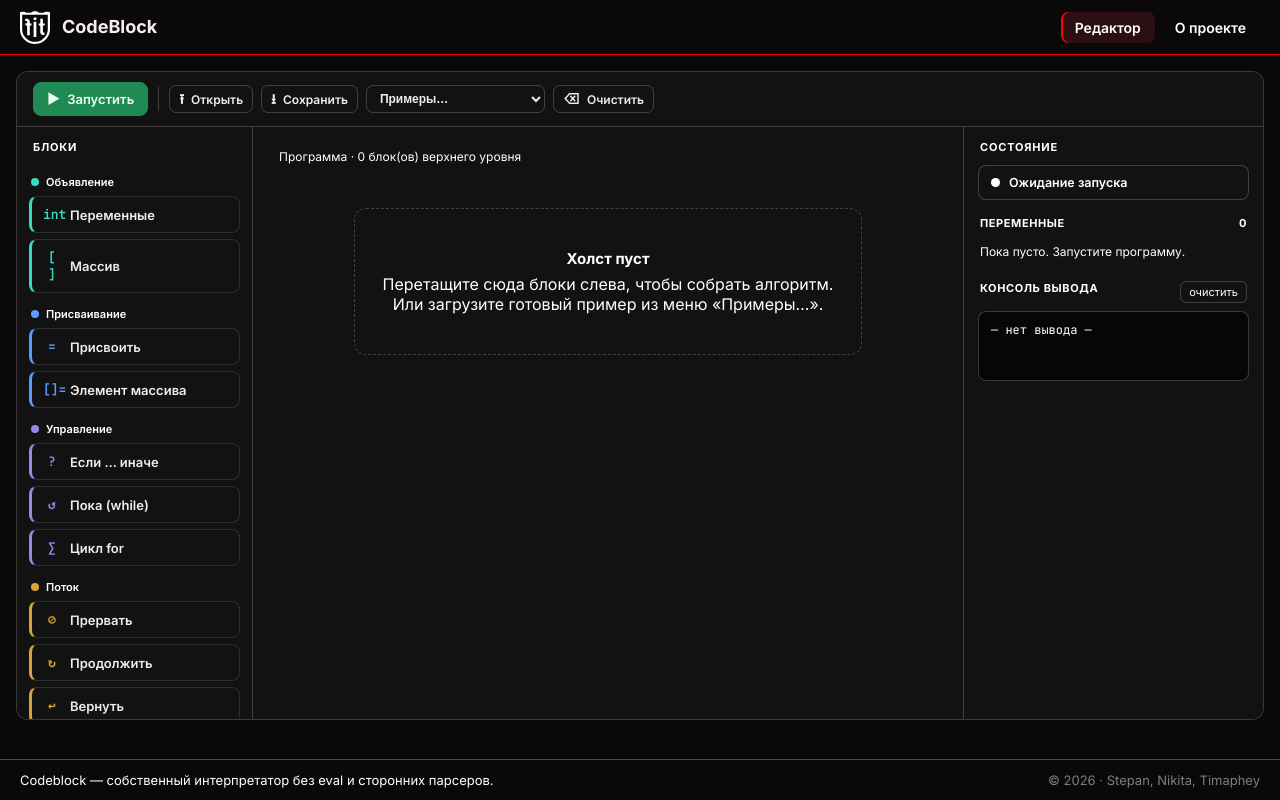
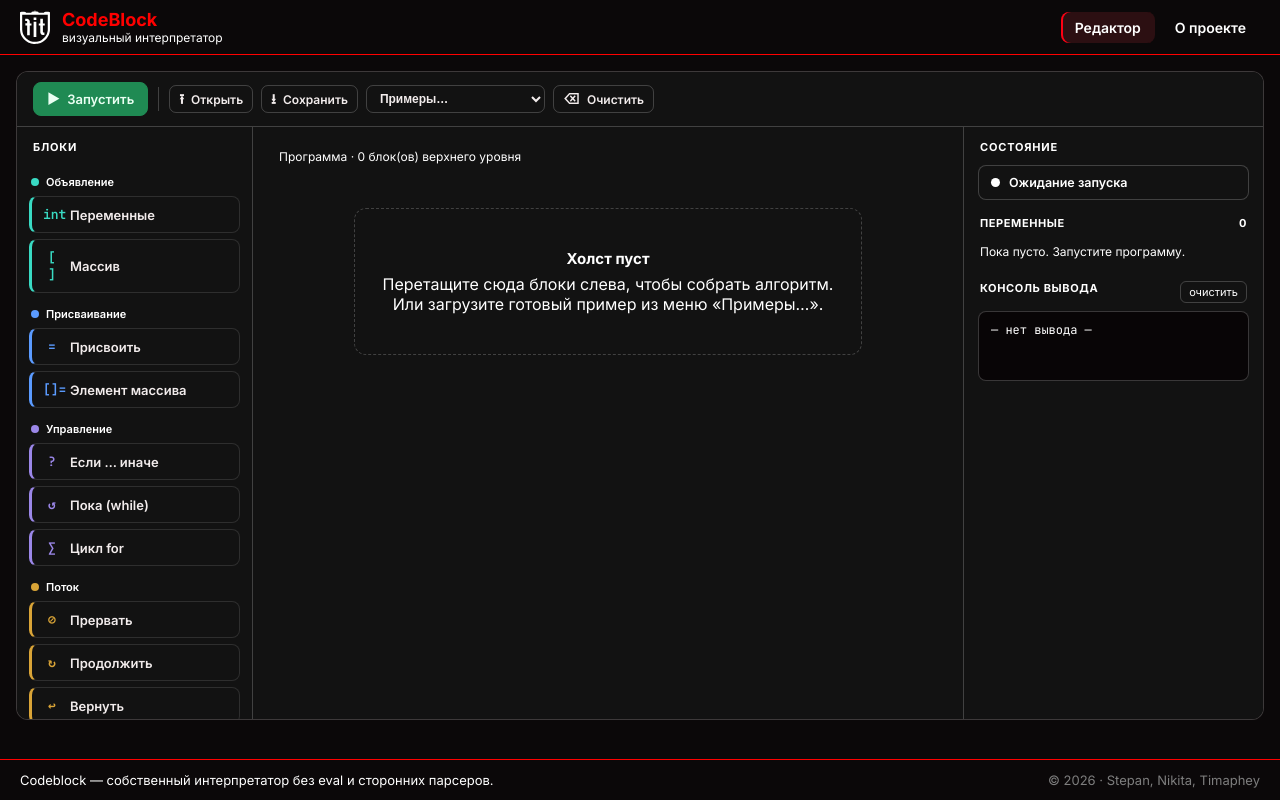
Before and after one commit to StepBro0712/code-block, a Vue app: page / in a window 1280 px wide. Built offline with nearby package versions, Linux system fonts and the light colour scheme.

Commit message:
code block

```diff
--- a/src/components/NavBar.vue
+++ b/src/components/NavBar.vue
@@ -5,7 +5,7 @@
       <img class="mark" src="../assets/fit-logo.svg" alt="FIT" />
       <span class="brand-text">
         <strong>CodeBlock</strong>
-
+        <small class="brand-text">визуальный интерпретатор</small>
       </span>
     </RouterLink>
 
@@ -49,11 +49,11 @@ export default { name: 'NavBar' };
 }
 .brand-text strong {
   font-size: 18px;
-  color: #f5eeee;
+  color: #ff0000;
 }
 .brand-text small {
   font-size: 12px;
-  color: #b08a8c;
+  color: #ffffff;
 }
 .nav-links {
   display: flex;
```
